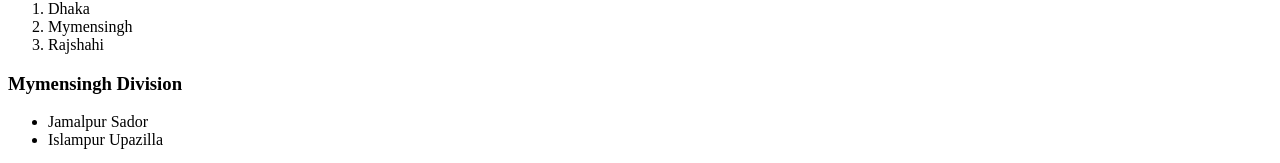
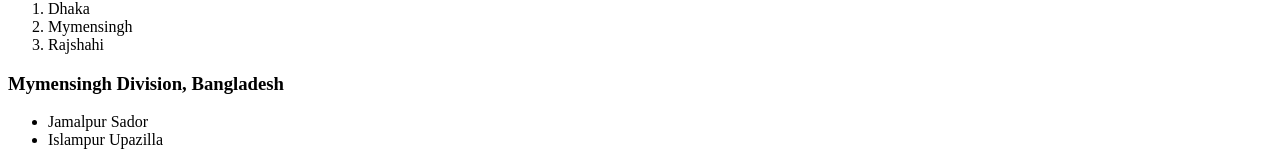
Before and after one commit to emrancub/firstPractice, a plain HTML site: page index.html in a window 1280 px wide. Shown: the part 462-625 px from the top of the page. Drawn offline with Linux system fonts and the light colour scheme.

Commit message:
Added successfully

```diff
--- a/index.html
+++ b/index.html
@@ -29,7 +29,7 @@
         <li>Mymensingh</li>
         <li>Rajshahi</li>
     </ol>
-    <h3>Mymensingh Division</h3>
+    <h3>Mymensingh Division, Bangladesh</h3>
     <ul>
         <li>Jamalpur Sador</li>
         <li>Islampur Upazilla</li>
```
